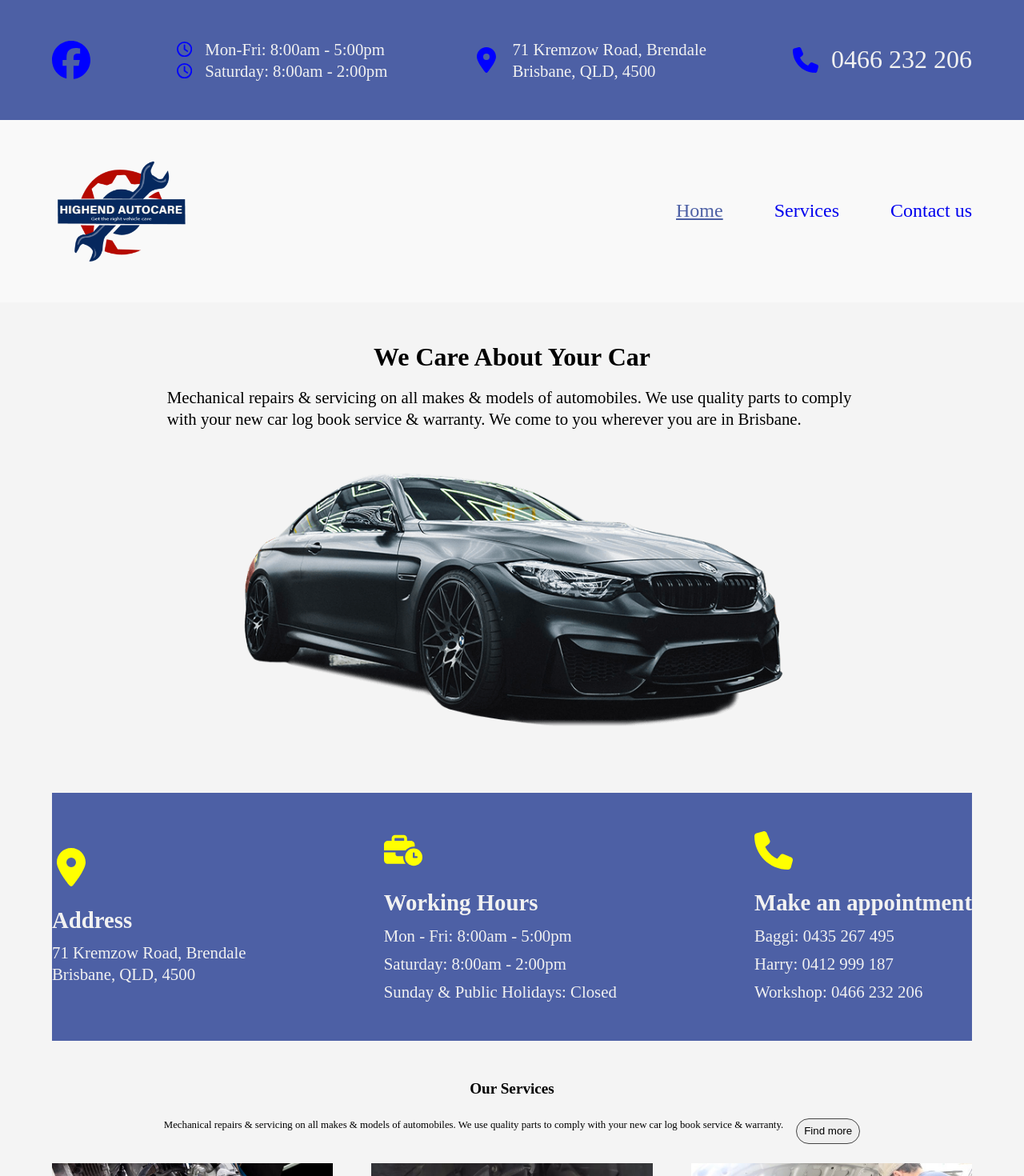
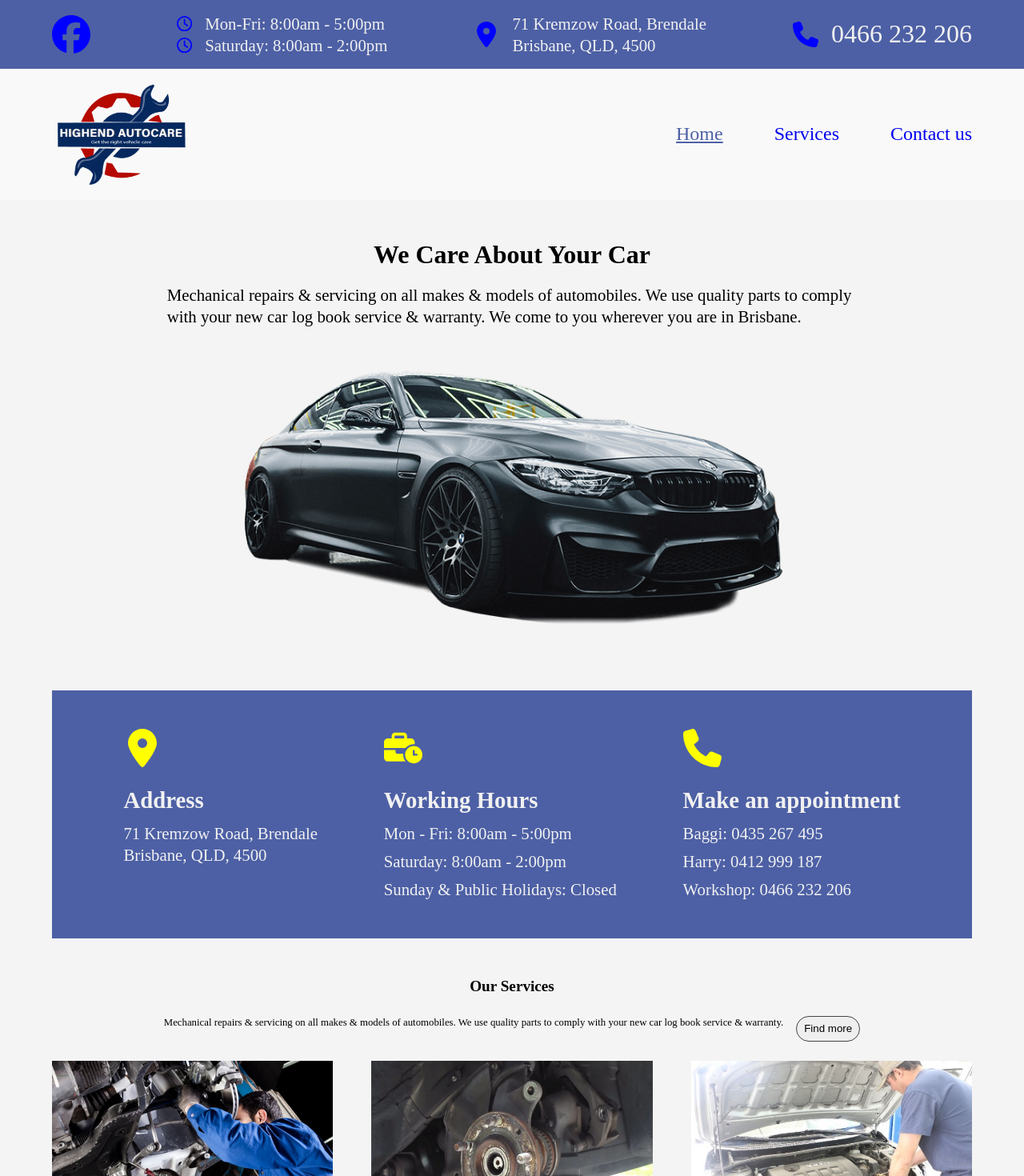
Before and after one commit to parjapat22/highend-autocare, a React (Create React App) app: page /home in a window 1280 px wide. Shown: the top 1470 px of the page at 80% size. Built offline with nearby package versions, Linux system fonts and the light colour scheme.

Commit message:
css styling fixes

```diff
--- a/src/pages/Home.module.css
+++ b/src/pages/Home.module.css
@@ -19,7 +19,7 @@
 }
 
 /* key info section */
-.containerInfo {
+.containerInfo.containerInfo {
   background: var(--color-primary);
   justify-content: space-around;
   align-items: flex-start;
--- a/src/ui/Footer.module.css
+++ b/src/ui/Footer.module.css
@@ -3,7 +3,7 @@
   background: var(--color-primary);
 }
 
-.containerRow1 {
+.containerRow1.containerRow1 {
   padding: 1rem 0;
 }
 
@@ -61,6 +61,6 @@
   background: #7a7a7a;
 }
 
-.containerRow2 {
+.containerRow2.containerRow2 {
   padding: 1rem 0rem;
 }
--- a/src/ui/NavBar.module.css
+++ b/src/ui/NavBar.module.css
@@ -2,7 +2,7 @@
   background: #f9f9f9;
 }
 
-.containerNav {
+.containerNav.containerNav {
   padding: 1rem 0rem;
 }
 
--- a/src/ui/TopBanner.module.css
+++ b/src/ui/TopBanner.module.css
@@ -2,7 +2,7 @@
   background: var(--color-primary);
 }
 
-.containerBanner {
+.containerBanner.containerBanner {
   padding: 1rem 0rem;
 }
 
```
